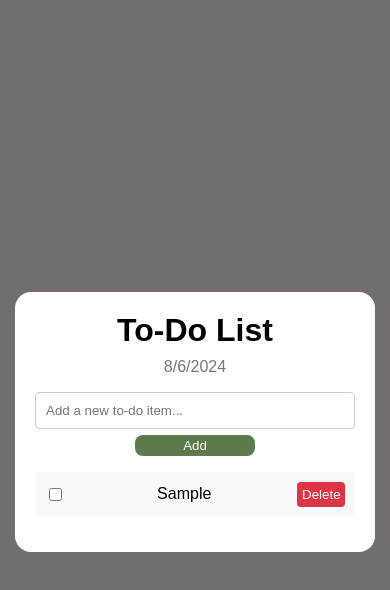
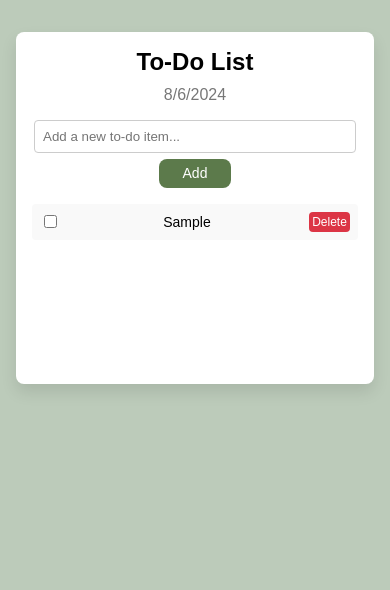
Before and after one commit to yexeniaflores/to-do-list, a plain HTML site: page assets/index.html in a window 390 px wide. Both pictures are taken after typing "Sample" into the empty fields and a click on the button "Add". Drawn offline with Linux system fonts and the light colour scheme.

Commit message:
styling updates

```diff
--- a/assets/style.css
+++ b/assets/style.css
@@ -1,6 +1,6 @@
 body {
     font-family: Arial, sans-serif;
-    background-color: #726e6e;
+    background-color: #bccbba;
     display: flex;
     justify-content: center;
     align-items: center;
@@ -11,9 +11,11 @@ body {
 .container {
     background: white;
     padding: 1.25rem;
-    border-radius: 1rem;
-    width: 20rem;
+    border-radius: .5rem;
+    width: 25rem;
+    min-height: 30rem;
     text-align: center;
+    box-shadow: 0 0.5rem 1rem rgba(0, 0, 0, 0.1);
 }
 
 h1 {
@@ -83,3 +85,69 @@ li button:hover {
 .checkbox {
     margin-right: .6rem;
 }
+
+/* Media Queries for Responsiveness */
+@media (max-width: 768px) {
+    body {
+        align-items: flex-start;
+        margin-top: 2rem;
+    }
+    .container {
+        width: 80%;
+        min-height: 20rem;
+        padding: 1rem;
+        margin: 0 1rem;
+    }
+
+    button {
+        padding: .4rem 2rem;
+    }
+
+    li {
+        padding: .5rem;
+    }
+
+    li button {
+        padding: .2rem;
+    }
+}
+
+@media (max-width: 480px) {
+    body {
+        align-items: flex-start;
+        margin-top: 2rem;
+    }
+    .container {
+        width: 90%;
+        min-height: 20rem;
+        padding: 1rem;
+        margin: 0 1rem;
+    }
+
+    h1 {
+        font-size: 1.5rem;
+    }
+
+    #newItem {
+        padding: .5rem;
+    }
+
+    button {
+        padding: .4rem 1.5rem;
+        font-size: .875rem;
+    }
+
+    li {
+        padding: .5rem;
+        font-size: .875rem;
+    }
+
+    li button {
+        padding: .2rem;
+        font-size: .75rem;
+    }
+
+    .checkbox {
+        margin-right: .5rem;
+    }
+}
```
